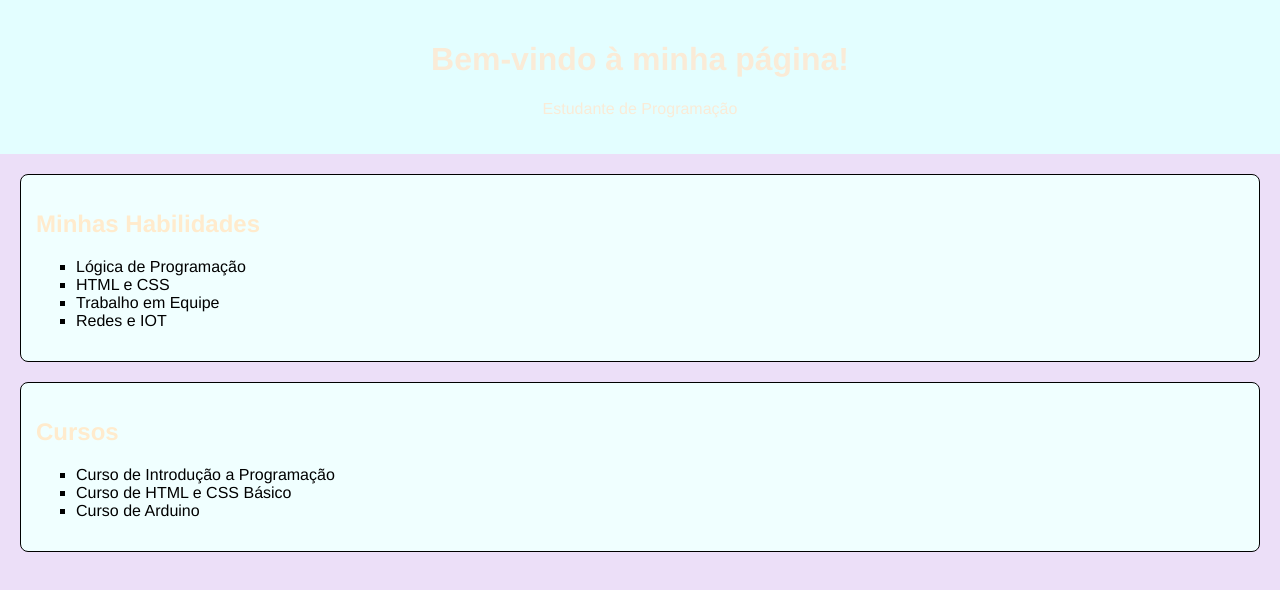
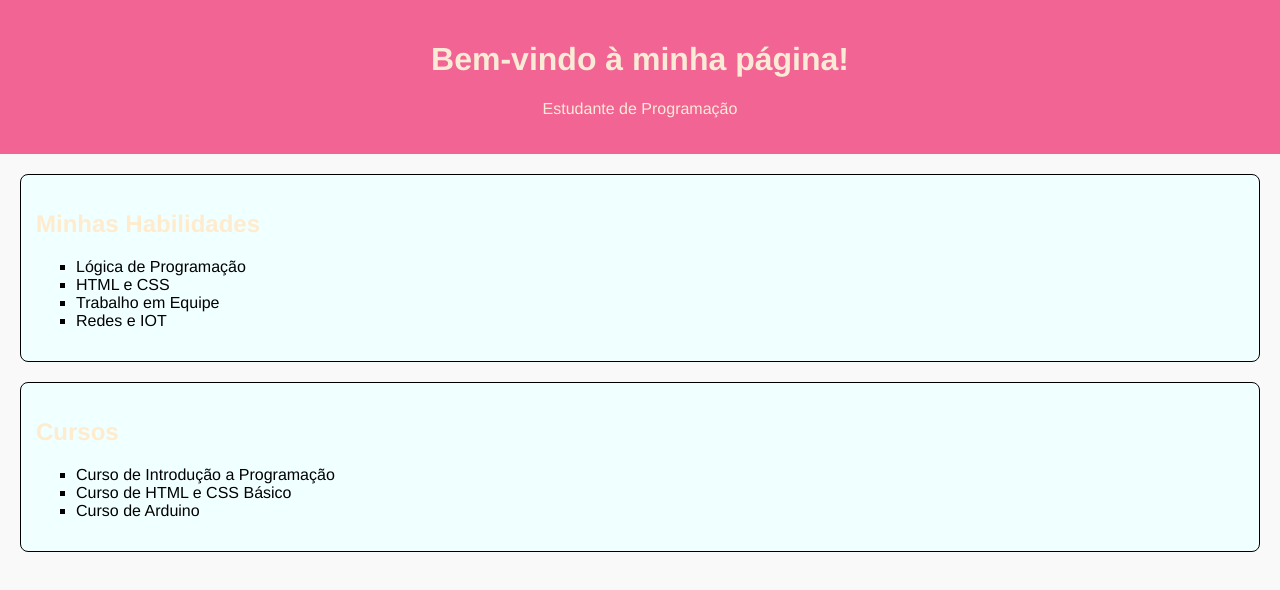
Before and after one commit to GigiRighi/Site, a plain HTML site: page index.html in a window 1280 px wide. Drawn offline with Linux system fonts and the light colour scheme.

Commit message:
Add files via upload

```diff
--- a/index.html
+++ b/index.html
@@ -8,13 +8,13 @@
     <style>
         body{
             font-family: 'Franklin Gothic Medium', 'Arial Narrow', Arial, sans-serif;
-            background-color: rgb(236, 223, 248);
+            background-color: rgb(249, 249, 249);
             margin: 0;
             padding: 0;
         }
 
         header{
-            background-color: rgb(227, 254, 255);
+            background-color: rgb(241, 100, 147);
             color: antiquewhite;
             padding: 20px;
             text-align: center;
```
